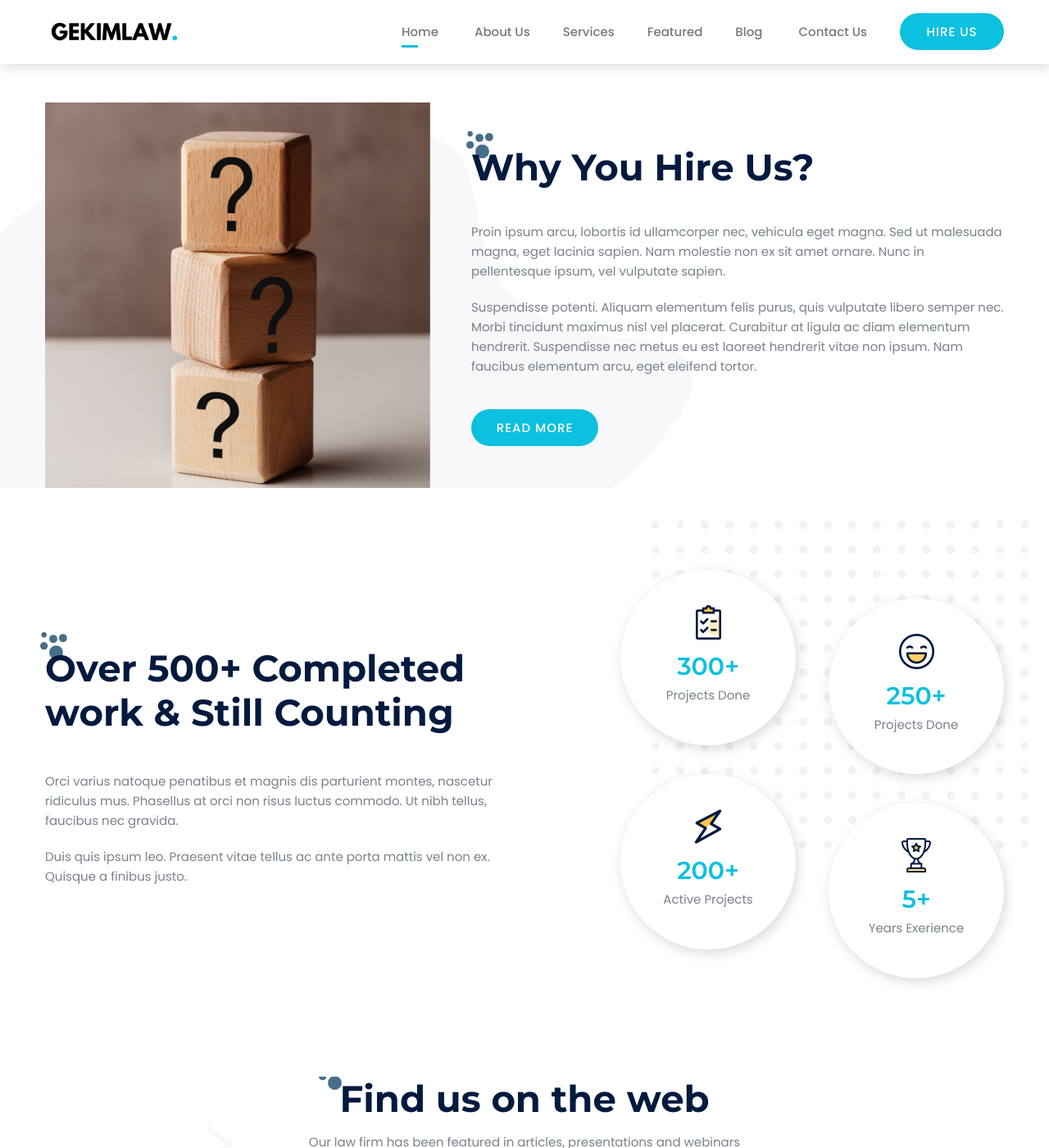
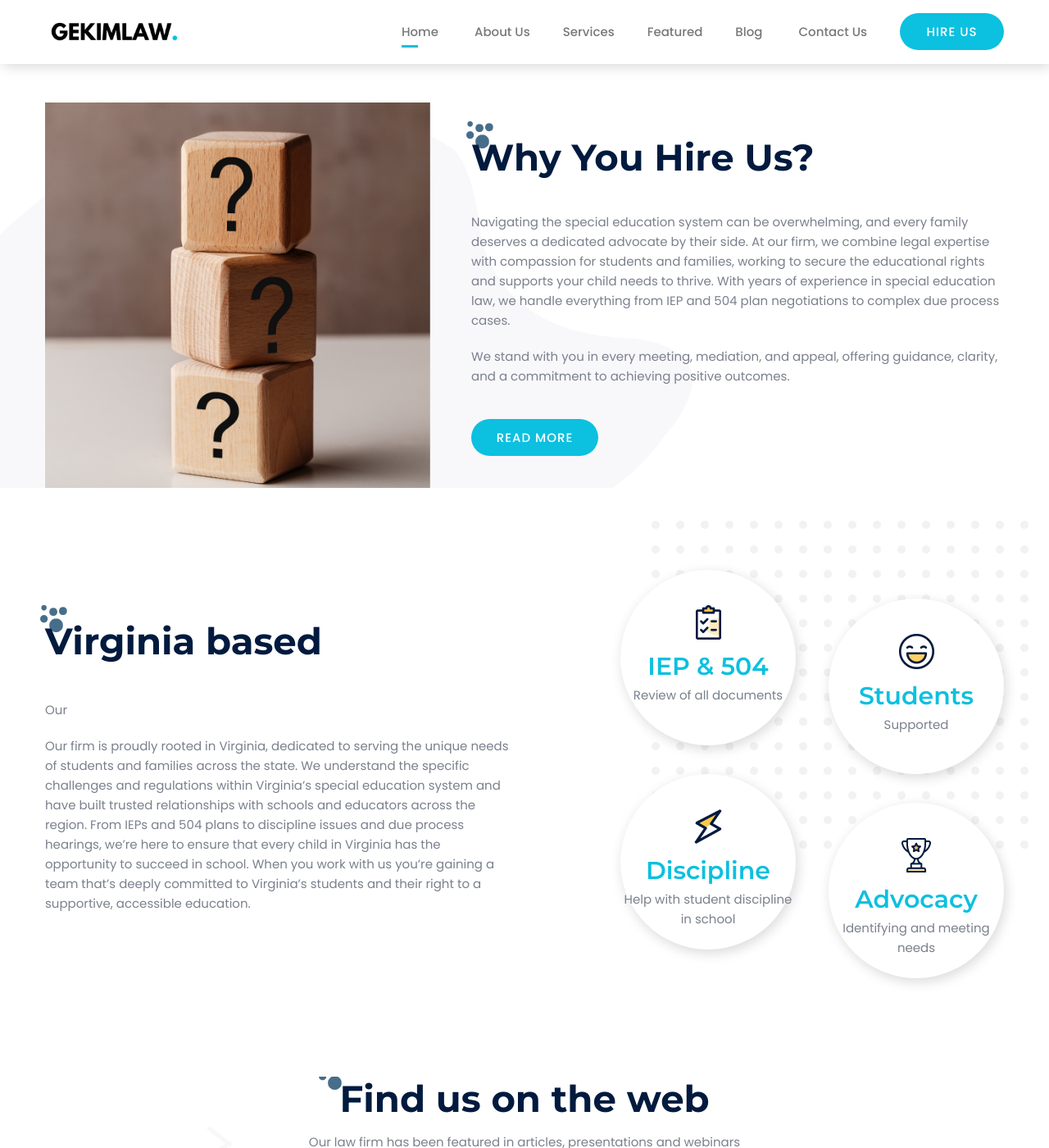
Before and after one commit to GEKimLaw/gekimlaw.github.io, a Jekyll site: the page built from index.md, in a window 1280 px wide and 1400 px high, scrolled down 1402 px. Shown: the whole window at 82% size. Built offline with Jekyll 4.4.1, drawn with Linux system fonts in a browser that asks for light colours; comment, search, counter and statistics services are not loaded.

Commit message:
Updated the main page achievement section

```diff
--- a/index.md
+++ b/index.md
@@ -6,7 +6,7 @@ slider:
   - image: "/assets/images/banner_1.png"
     heading: "The Law Office of Grace E. Kim<br><span>GEKIMLAW</span>"
     heading2: "Education Law"
-    text: "We are a Virginia based law firm who specilize in education law. We advocate on behalf of students from Kindergarden to 12th grade. As parents and advocates of disabled students always presume competence."
+    text: "We are a Virginia based law firm who specilize in special education law. We advocate on behalf of students from Kindergarden to 12th grade. As parents and advocates of disabled students always presume competence."
     button:
       name: "Hire Us"
       link: "#"
@@ -33,8 +33,8 @@ services:
 # About
 about:
   heading: "Why You Hire Us?"
-  text: "Proin ipsum arcu, lobortis id ullamcorper nec, vehicula eget magna. Sed ut malesuada magna, eget lacinia sapien. Nam molestie non ex sit amet ornare. Nunc in pellentesque ipsum, vel vulputate sapien."
-  text2: "Suspendisse potenti. Aliquam elementum felis purus, quis vulputate libero semper nec. Morbi tincidunt maximus nisl vel placerat. Curabitur at ligula ac diam elementum hendrerit. Suspendisse nec metus eu est laoreet hendrerit vitae non ipsum. Nam faucibus elementum arcu, eget eleifend tortor."
+  text: "Navigating the special education system can be overwhelming, and every family deserves a dedicated advocate by their side. At our firm, we combine legal expertise with compassion for students and families, working to secure the educational rights and supports your child needs to thrive. With years of experience in special education law, we handle everything from IEP and 504 plan negotiations to complex due process cases."
+  text2: "We stand with you in every meeting, mediation, and appeal, offering guidance, clarity, and a commitment to achieving positive outcomes."
   image: "/assets/images/about.png"
   button:
     name: "Read More"
@@ -42,22 +42,22 @@ about:
 
 # Achivement
 achivement:
-  heading: "Over 500+ Completed work & Still Counting"
-  text: "Orci varius natoque penatibus et magnis dis parturient montes, nascetur ridiculus mus. Phasellus at orci non risus luctus commodo. Ut nibh tellus, faucibus nec gravida."
-  text2: "Duis quis ipsum leo. Praesent vitae tellus ac ante porta mattis vel non ex. Quisque a finibus justo."
+  heading: "Virginia based"
+  text: "Our"
+  text2: "Our firm is proudly rooted in Virginia, dedicated to serving the unique needs of students and families across the state. We understand the specific challenges and regulations within Virginia’s special education system and have built trusted relationships with schools and educators across the region. From IEPs and 504 plans to discipline issues and due process hearings, we’re here to ensure that every child in Virginia has the opportunity to succeed in school. When you work with us you’re gaining a team that’s deeply committed to Virginia’s students and their right to a supportive, accessible education."
   list:
    - icon: "/assets/images/icon_7.png"
-     name: "300+"
-     description: "Projects Done"
+     name: "IEP & 504"
+     description: "Review of all documents"
    - icon: "/assets/images/icon_8.png"
-     name: "250+"
-     description: "Projects Done"
+     name: "Students"
+     description: "Supported"
    - icon: "/assets/images/icon_9.png"
-     name: "200+"
-     description: "Active Projects"
+     name: "Discipline"
+     description: "Help with student discipline in school"
    - icon: "/assets/images/icon_10.png"
-     name: "5+"
-     description: "Years Exerience"
+     name: "Advocacy"
+     description: "Identifying and meeting needs"
 
 # Pricing
 pricing:
```
Also changed, not shown: _includes/services-2.html (+5 -5 lines).
